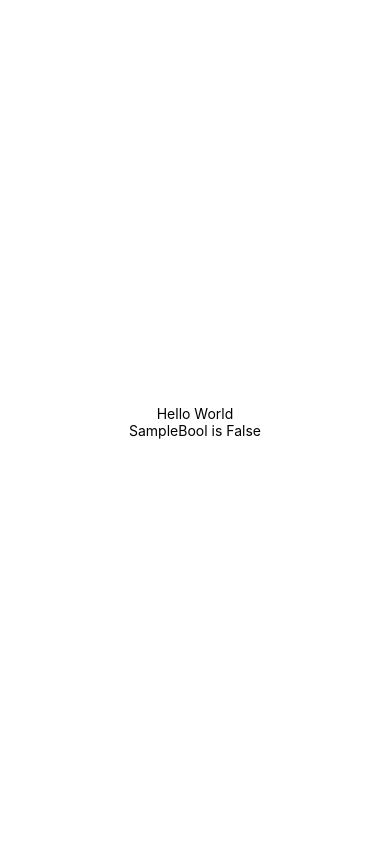
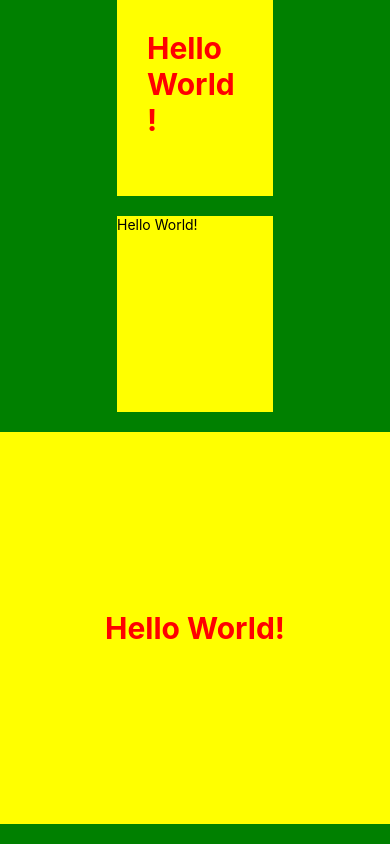
Before and after one commit to dohyunKim12/React-Native, a React Native app: screen / in a window 390 px wide. Built offline with nearby package versions, Linux system fonts and the light colour scheme.

Commit message:
Component-Style

```diff
--- a/App.js
+++ b/App.js
@@ -1,69 +1,64 @@
+/**
+ * Sample React Native App
+ * https://github.com/facebook/react-native
+ *
+ * @format
+ * @flow strict-local
+ */
+
+import {green, yellow} from 'color-name';
 import React, {Component} from 'react';
 import {View, Text, StyleSheet} from 'react-native';
-import PropsChild from './Props';
 
 class App extends Component {
-  state = {
-    sampleText: 'Hello World', //Hello World를 직접 출력하는 것이 아니라,
-    // state를 활용하여 변수처럼 사용. (data의 재사용성 등 효율적인 선택.)
-    sampleBoolean: false,
-    sampleNum: 1,
-  };
-
-  // inputText() {
-  //   this.state.sampleBoolean ? (
-  //     <Text>sampleBool is True</Text>
-  //   ) : (
-  //     <Text>SampleBool is False</Text>
-  //   );
-  // }   // doesn't work.
-
-  inputText = () =>
-    // console.log('fuck');
-    this.state.sampleBoolean ? (
-      <Text>sampleBool is True</Text>
-    ) : (
-      <Text>SampleBool is False</Text>
-    );
-
-  changeState = () =>
-    this.state.sampleBoolean
-      ? this.setState({
-          sampleText: 'fuck',
-          sampleBoolean: false,
-        })
-      : this.setState({
-          sampleText: 'What the fork?',
-          sampleBoolean: true,
-        });
-
-  onAdd = () => {
-    this.setState(prevState => {
-      return {
-        sampleNum: prevState.sampleNum + 1,
-      };
-    });
-  };
-
   render() {
     return (
-      <View style={styles.background}>
-        <PropsChild // 부모가 가진 data (sampleText, changeState)를 자식에게 간편히 전달하기 위해 props를 사용.
-          sText={this.state.sampleText}
-          cState={this.changeState}
-        />
-        {this.inputText()}
+      <View style={styles.mainView}>
+        {/* 첫번째 중괄호는 jsx를, 두번째 중괄호는 객체를 담음. */}
+        <View style={styles.subView}>
+          {/* View는 다른 component들을 감싸주는 역할. */}
+          <Text style={styles.mainText}>Hello World!</Text>
+        </View>
+        <View style={styles.subView}>
+          <Text>Hello World!</Text>
+        </View>
+        <View style={styles.anotherSubView}>
+          <Text style={styles.mainText}>Hello World!</Text>
+        </View>
       </View>
     );
   }
 }
 
 const styles = StyleSheet.create({
-  background: {
+  mainView: {
+    backgroundColor: 'green',
+    padingTop: 50, //padingTOp과 marginTop은 View 내부냐 외부냐의 차이.
+    // 모든 component는 전부 정수만 받음.
+    // height: '100%',
+    flex: 1, //weight같은 속성.
+    alignItems: 'center', //수평정렬
+    justifyContent: 'center', //수직정렬
+  },
+  subView: {
+    backgroundColor: 'yellow',
+    marginBottom: 20,
     flex: 1,
-    backgroundColor: '#fff',
+    width: '40%',
+  },
+  anotherSubView: {
+    flex: 2,
+    backgroundColor: 'yellow',
+    marginBottom: 20,
+    width: '100%',
     alignItems: 'center',
     justifyContent: 'center',
+  },
+  mainText: {
+    fontSize: 30,
+    fontWeight: 'bold',
+    color: 'red',
+    padding: 30,
   },
 });
 
--- a/Props.js
+++ /dev/null
@@ -1,8 +0,0 @@
-import React from 'react';
-import {View, Text} from 'react-native';
-
-const PropsChild = props => {
-  return <Text onPress={props.cState}>{props.sText}</Text>;
-};
-
-export default PropsChild;
```
Also changed, not shown: State.js (deleted, +0 -74 lines).
